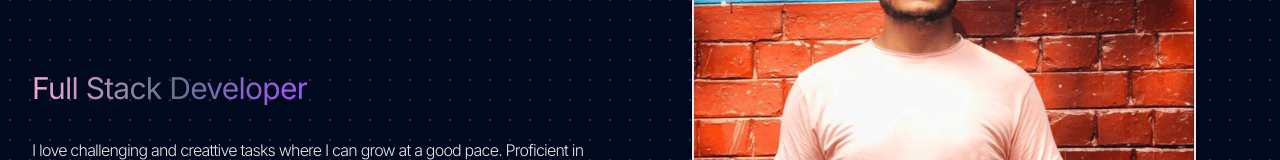
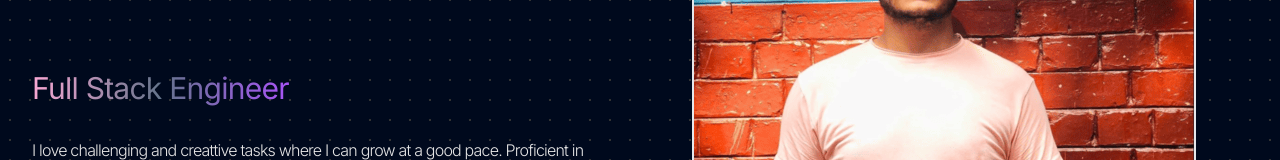
Before and after one commit to nowshad-islam-dev/portfolio-v1, a React (Vite) app: page / in a window 1280 px wide. Shown: the part 370-530 px from the top of the page. Built offline with nearby package versions, Linux system fonts and the light colour scheme.

Commit message:
update title and contents

```diff
--- a/src/components/Hero.jsx
+++ b/src/components/Hero.jsx
@@ -32,7 +32,7 @@ const Hero = () => {
               animate="visible"
               className="bg-gradient-to-r from-pink-300 via-slate-500 to-purple-500  bg-clip-text text-3xl tracking-tight text-transparent"
             >
-              Full Stack Developer
+              Full Stack Engineer
             </motion.span>
             <motion.p
               variants={container(1)}
```
